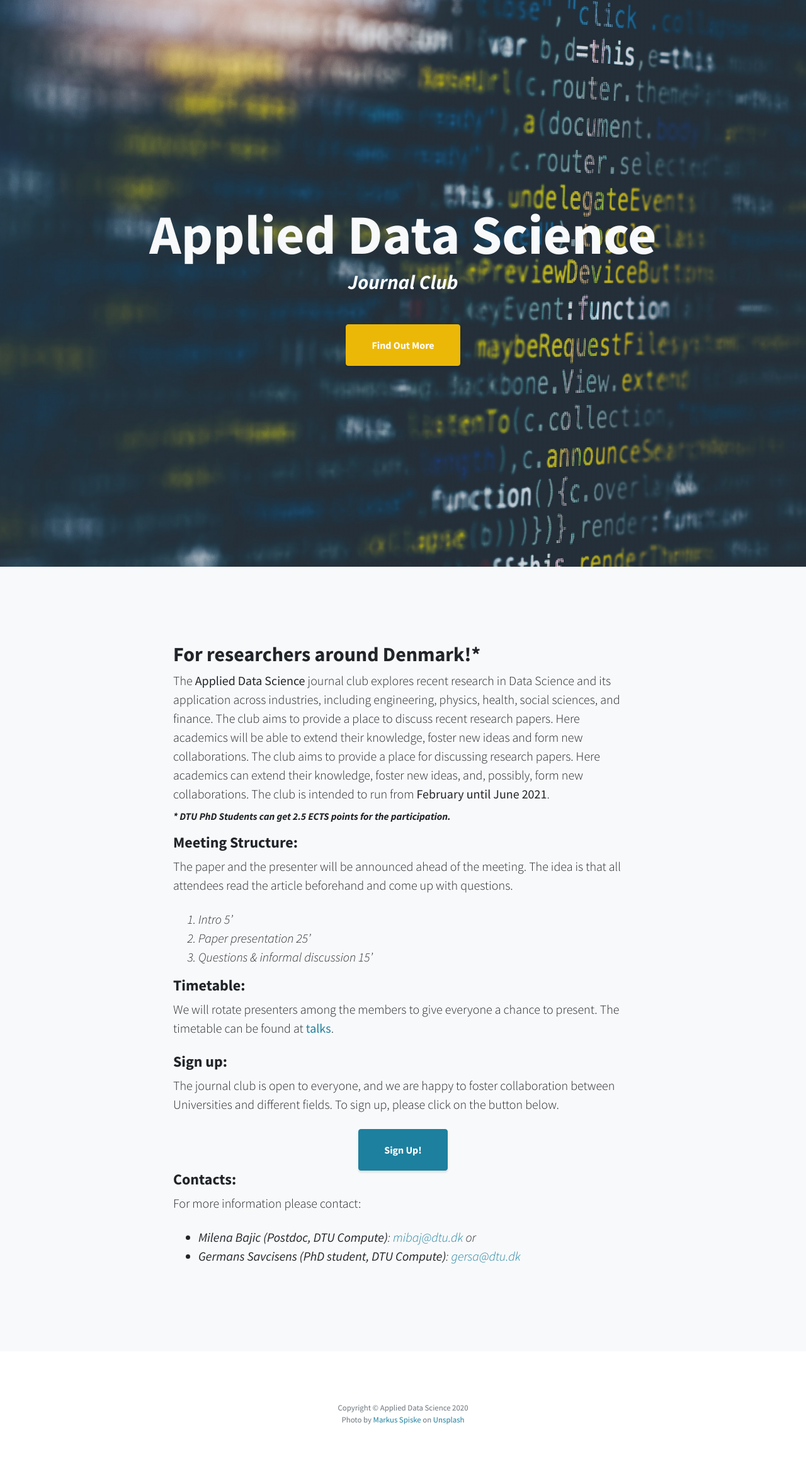
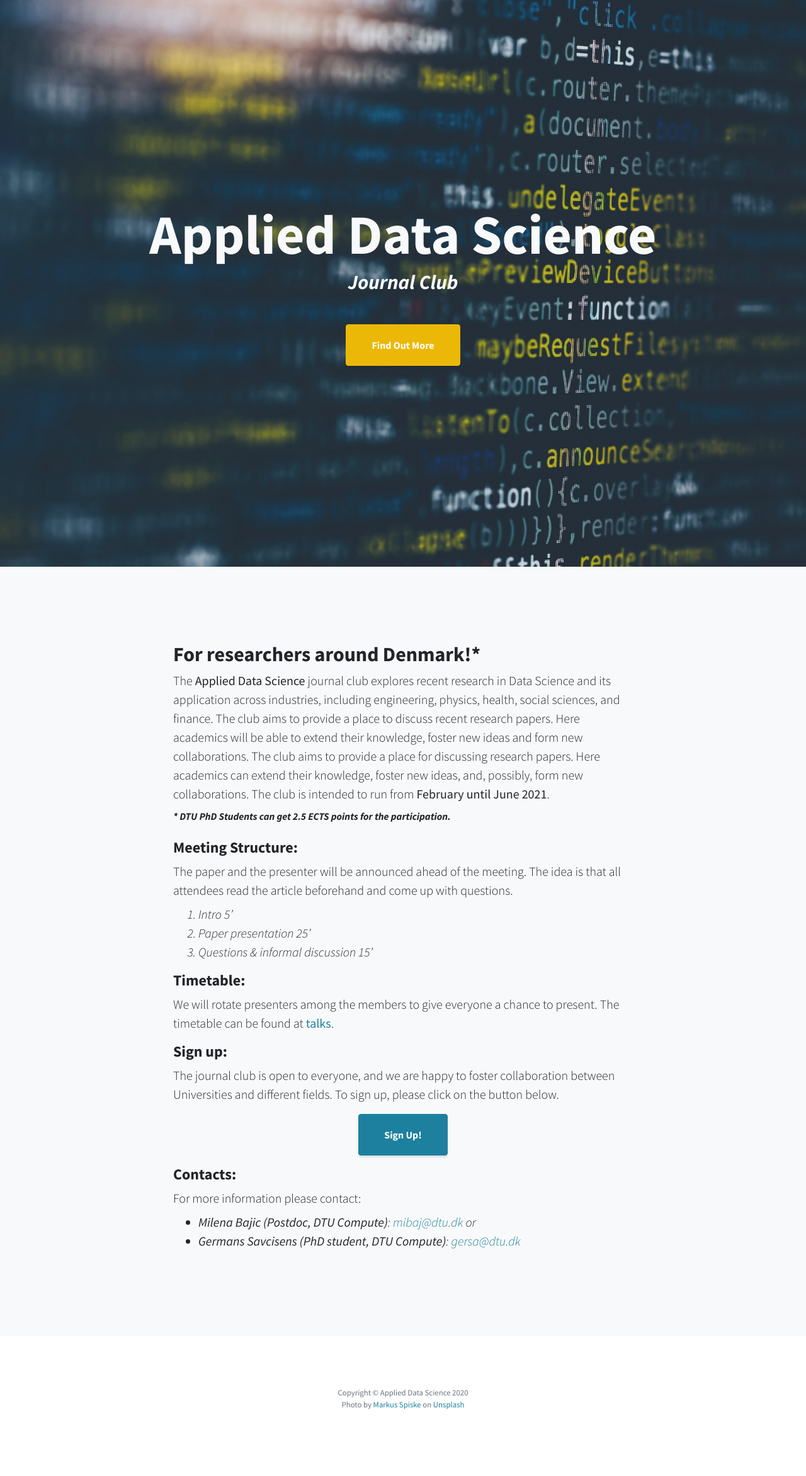
Before and after one commit to milenabaj/tinder_devops, a Jekyll site: the page index.html, which Jekyll copies as it is, in a window 1280 px wide. Shown: the whole page at 63% size. Built offline with Jekyll 4.4.1, drawn with Linux system fonts in a browser that asks for light colours; after the commit the page ends 2320 px from its top, so only the background shows below that.

Commit message:
Update index.html

```diff
--- a/index.html
+++ b/index.html
@@ -48,15 +48,15 @@ its application across industries, including engineering, physics, health, socia
 	  The club aims to provide a place for discussing research papers. Here academics can extend their knowledge,
 	  foster new ideas, and, possibly, form new collaborations. The club is intended to run from <b>February until June 2021</b>.</p>
 
-	 <p class = "font-weight-bold"><em>* DTU PhD Students can get 2.5 ECTS points for the participation.</em></p>
+	 <p class = "font-weight-bold mb-4"><em>* DTU PhD Students can get 2.5 ECTS points for the participation.</em></p>
         </div>
       </div>
       <div class="row">
         <div class="col-lg-8 mx-auto">
           <h4>Meeting Structure:</h4>
-          <p class="lead mb-4">The paper and the presenter will be announced ahead of the meeting. The idea is that all
+          <p class="lead mb-2">The paper and the presenter will be announced ahead of the meeting. The idea is that all
 	    attendees read the article beforehand and come up with questions. </p>
-	  	<ol class= "lead font-italic">
+	  	<ol class= "lead font-italic mb-3">
   			<li>Intro 5’</li>
   			<li>Paper presentation 25’</li>
   			<li>Questions & informal discussion 15’</li>
@@ -66,24 +66,24 @@ its application across industries, including engineering, physics, health, socia
 	<div class="row">
         <div class="col-lg-8 mx-auto">
           <h4>Timetable:</h4>
-          <p class="lead mb-4">We will rotate presenters among the members to give everyone a chance to present. The timetable can be found at <a href="https://docs.google.com/spreadsheets/d/1YFpciz71fCx5Tt11iUL7CQ0P-JnJJ7N2RP_ko_YLdfE/edit?usp=sharing"> <strong>talks</strong></a>.</p>
+          <p class="lead mb-3">We will rotate presenters among the members to give everyone a chance to present. The timetable can be found at <a href="https://docs.google.com/spreadsheets/d/1YFpciz71fCx5Tt11iUL7CQ0P-JnJJ7N2RP_ko_YLdfE/edit?usp=sharing"> <strong>talks</strong></a>.</p>
         </div>
         </div>
 	<div class="row">
         <div class="col-lg-8 mx-auto">
           <h4>Sign up:</h4>
-          <p class="lead mb-4">The journal club is open to everyone, and we are happy to foster collaboration between Universities and different fields. To sign up, please click on the button below.</p>
+          <p class="lead mb-3">The journal club is open to everyone, and we are happy to foster collaboration between Universities and different fields. To sign up, please click on the button below.</p>
 	</div>
         </div>
 	<div class="row">
 <div class="container text-center my-auto">
-		<a href="https://docs.google.com/forms/d/e/1FAIpQLSeWvGOffck6MguEj6YNbWCtOQsKGILJCaO__kJtfdEtcGI_Lg/viewform?usp=sf_link" class="btn btn-xl btn-primary text-center" target="_blank">Sign Up!</a>
+		<a href="https://docs.google.com/forms/d/e/1FAIpQLSeWvGOffck6MguEj6YNbWCtOQsKGILJCaO__kJtfdEtcGI_Lg/viewform?usp=sf_link" class="btn btn-xl btn-primary text-center mb-3" target="_blank">Sign Up!</a>
         </div>
 </div>
 	<div class="row">
         <div class="col-lg-8 mx-auto">
           <h4>Contacts:</h4>
-          <p class="lead mb-4"> For more information please contact:</p>
+          <p class="lead mb-2"> For more information please contact:</p>
 	   <ul class= "lead font-italic">
   		<li><strong>Milena Bajic (Postdoc, DTU Compute)</strong>: <a href= "mailto:mibaj@dtu.dk">mibaj@dtu.dk</a> or</li>
   		<li><strong>Germans Savcisens (PhD student, DTU Compute)</strong>: <a href= "mailto:gersa@dtu.dk">gersa@dtu.dk</a></li>
```
